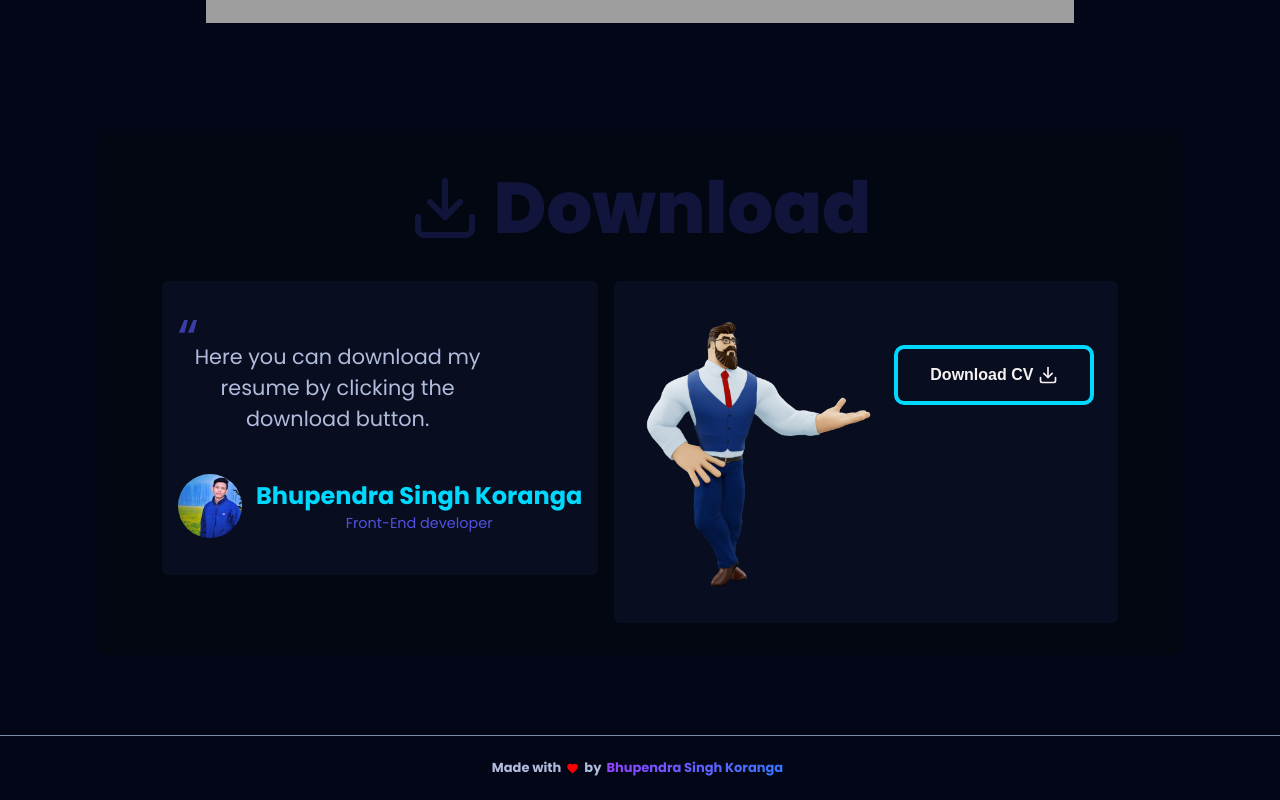
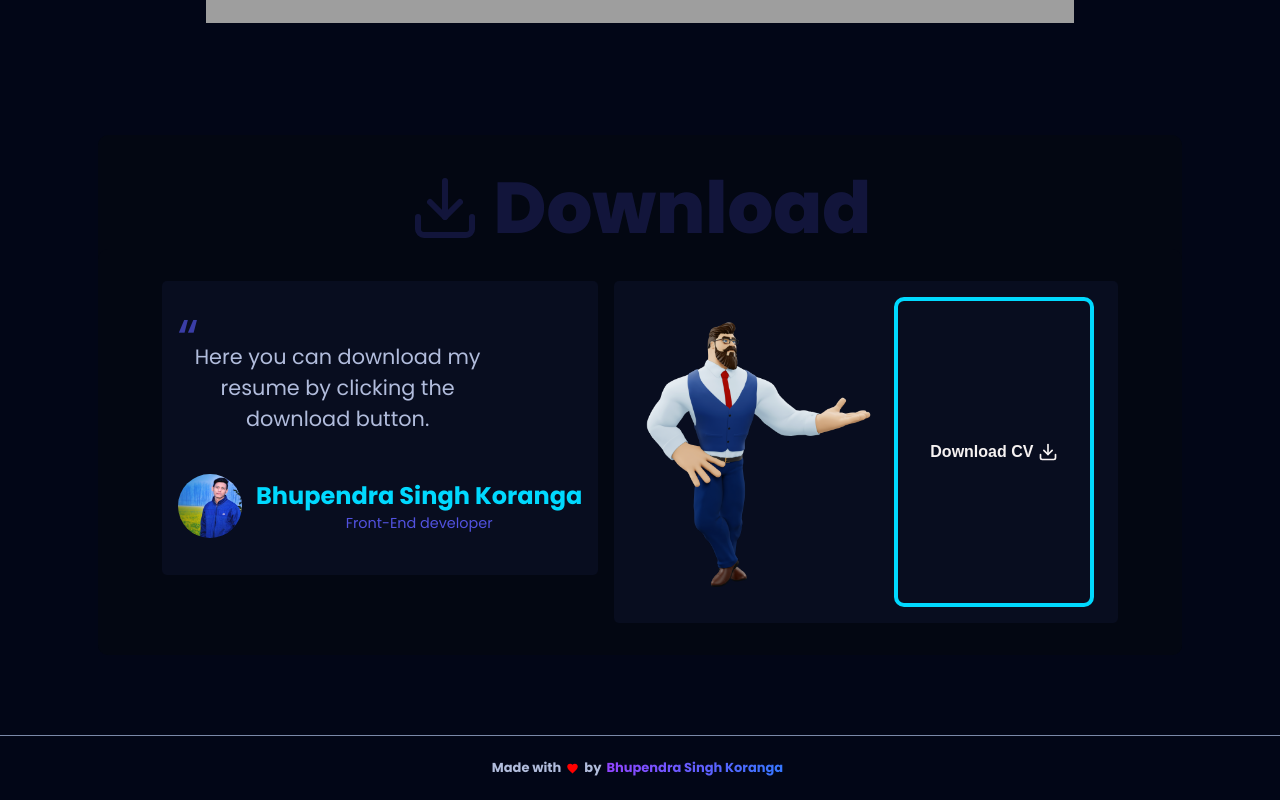
Before and after one commit to bhupendrakoranga/Portfolio, a Next.js app: page /resume in a window 1280 px wide. Shown: the part 1551-2351 px from the top of the page. Built offline with nearby package versions, Linux system fonts and the light colour scheme; grey boxes are pictures that could not be loaded.

Commit message:
build issue fixed

```diff
--- a/src/components/CV/index.tsx
+++ b/src/components/CV/index.tsx
@@ -4,6 +4,7 @@ import { CVContainer, CVContent, CVDescription, Curriculum } from "./styles"
 import { FiDownload } from 'react-icons/fi'
 import Avatar from '../../../public/avatar.jpg';
 import Image from "next/image";
+import Link from 'next/link'
 
 export function CV() {
   return (
@@ -37,11 +38,11 @@ export function CV() {
 
           <Curriculum>
             <img src="/cv.png" alt="Man showing a resume download button" />
-            <a target="_blank" href="https://drive.google.com/file/d/1j2rd5WwYUeFn5Jww3rcPFY8qeaHcHrnt/view?usp=sharing" download>
+            <Link target="_blank" href="https://drive.google.com/file/d/1j2rd5WwYUeFn5Jww3rcPFY8qeaHcHrnt/view?usp=sharing" download>
               <ButtonSecondAlt>
                 <b>Download CV</b> <FiDownload size={20} />
               </ButtonSecondAlt>
-            </a>
+            </Link>
           </Curriculum>
         </CVContent>
       </CVContainer>
```
